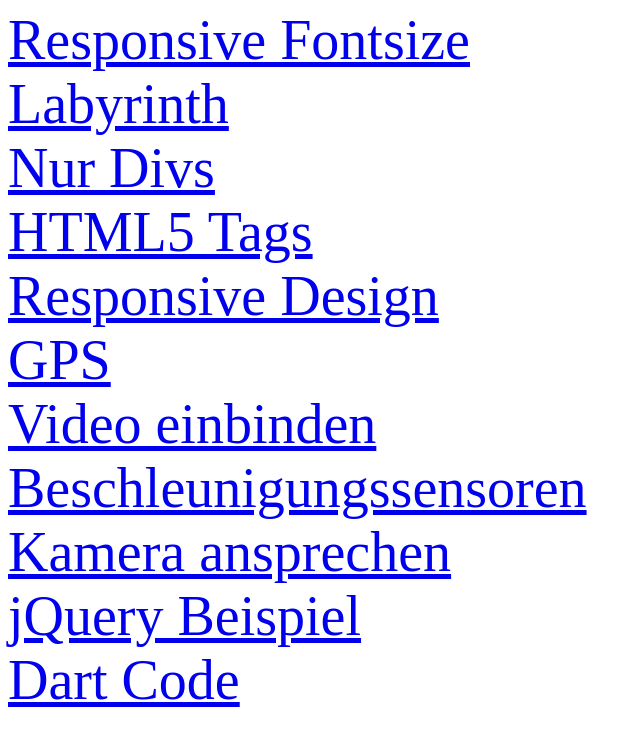
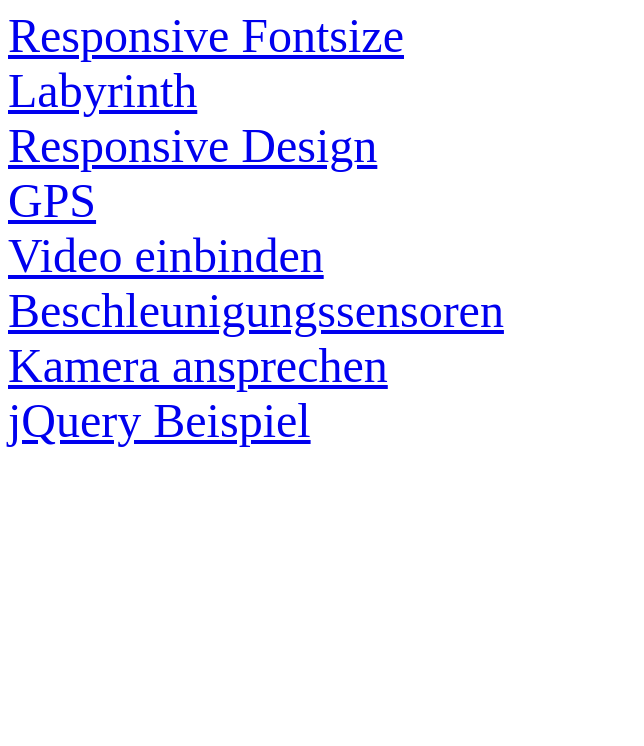
Before and after one commit to rschlund/rschlund.github.io, a plain HTML site: page index.html in a window 1280 px wide. Shown: the whole page, without its empty margins (0-644 px from the left). Drawn offline with Linux system fonts and the light colour scheme.

Commit message:
Update index.html

```diff
--- a/index.html
+++ b/index.html
@@ -2,20 +2,17 @@
 <html>
     <style>
 		a {
-			font-size: 3.5rem;
+			font-size: 3rem;
 		}
     </style>
     <body>
         <a href="ResponsiveFontsize\index.html"><span>Responsive Fontsize</span></a><br>
         <a href="LabyrinthDemo\index.html">Labyrinth</a><br>
-        <a href="TagDemo\nurdiv.html">Nur Divs</a><br>
-        <a href="TagDemo\tags.html">HTML5 Tags</a><br>
         <a href="DesignDemo\index.html">Responsive Design</a><br>
         <a href="LocationDemo\index.html">GPS</a><br>
         <a href="VideoDemo\index.html">Video einbinden</a><br>
         <a href="SensorsDemo\index.html">Beschleunigungssensoren</a><br>
         <a href="CameraDemo\index.html">Kamera ansprechen</a><br>
         <a href="JQueryDemo\index.html">jQuery Beispiel</a><br>
-        <a href="DartCode\index.html">Dart Code</a><br>
     </body>
 </html>
```
